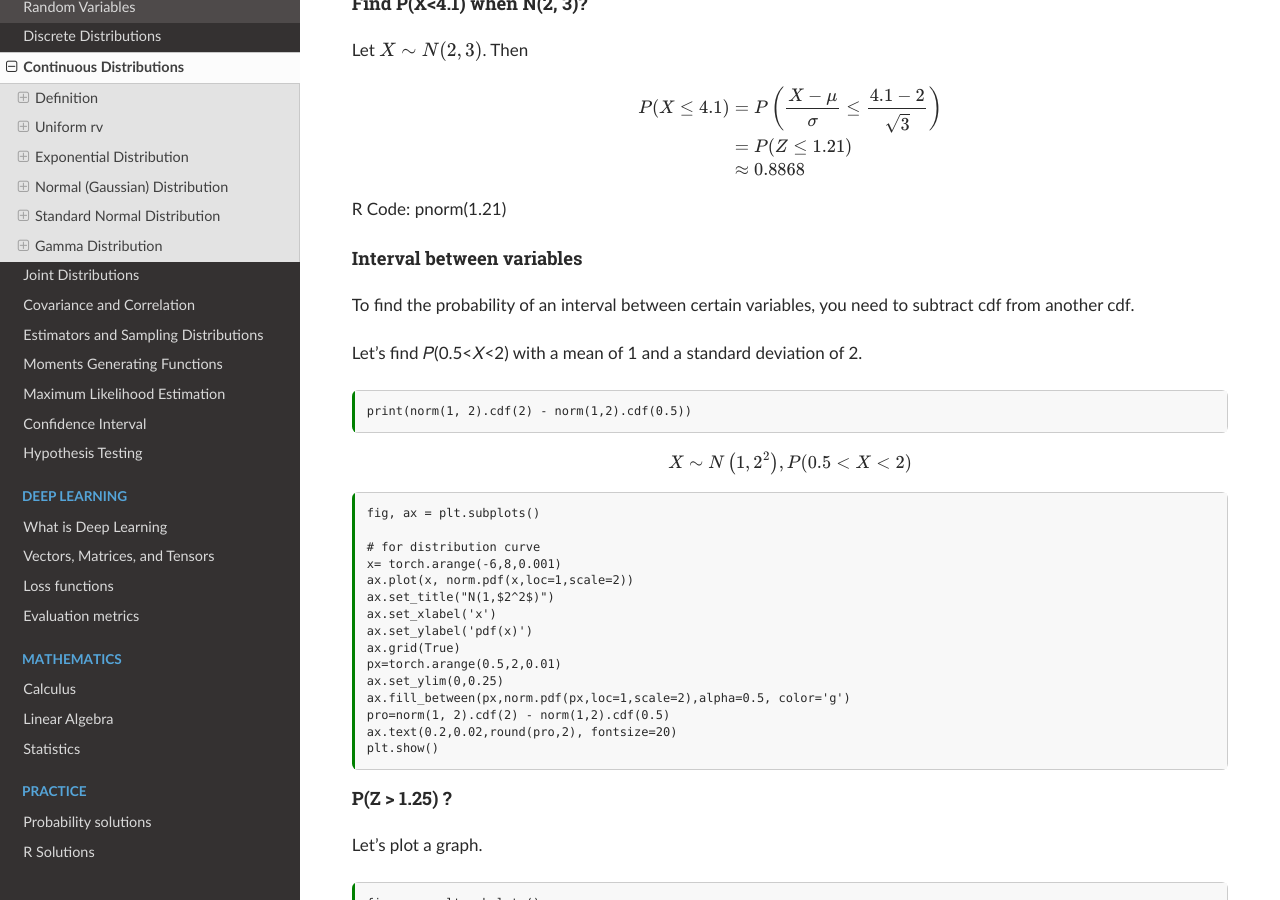
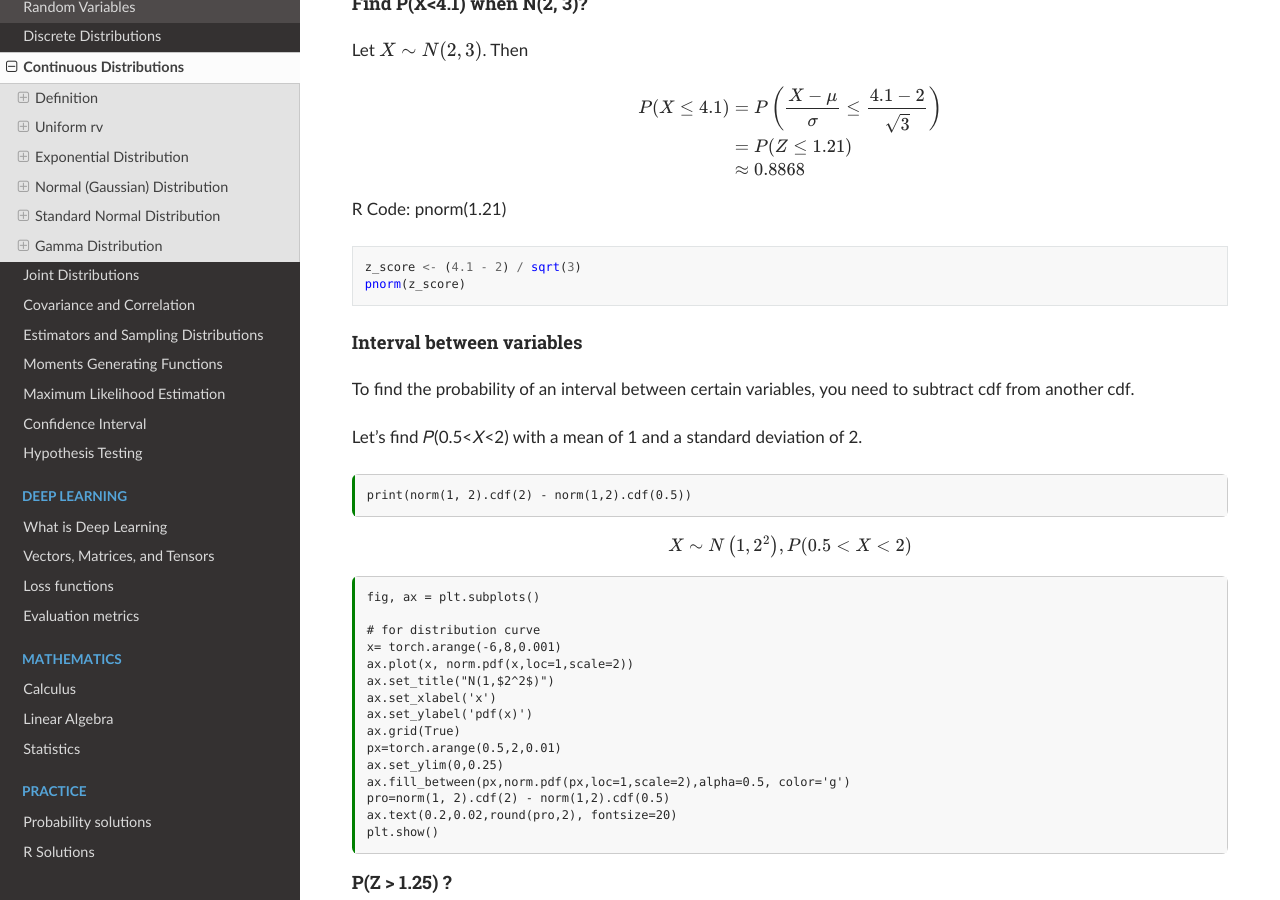
Before and after one commit to akkefa/ml-notes, a Sphinx documentation site: the page built from docs/probability/continuous_distributions.md, in a window 1280 px wide and 900 px high, scrolled down 14737 px. Built offline with Sphinx 7.4.7 and the Read the Docs theme 2.0.0, drawn with Linux system fonts in a browser that asks for light colours.

Commit message:
new changes

````diff
--- a/docs/probability/continuous_distributions.md
+++ b/docs/probability/continuous_distributions.md
@@ -608,6 +608,12 @@ $$
 
 R Code: pnorm(1.21)
 
+```R
+z_score <- (4.1 - 2) / sqrt(3)
+pnorm(z_score)
+```
+
+
 #### Interval between variables
 To find the probability of an interval between certain variables, you need to subtract cdf from another cdf.
 
````
